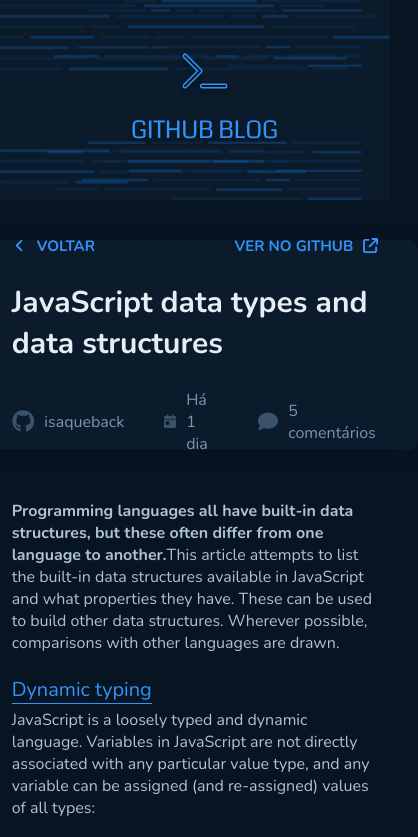
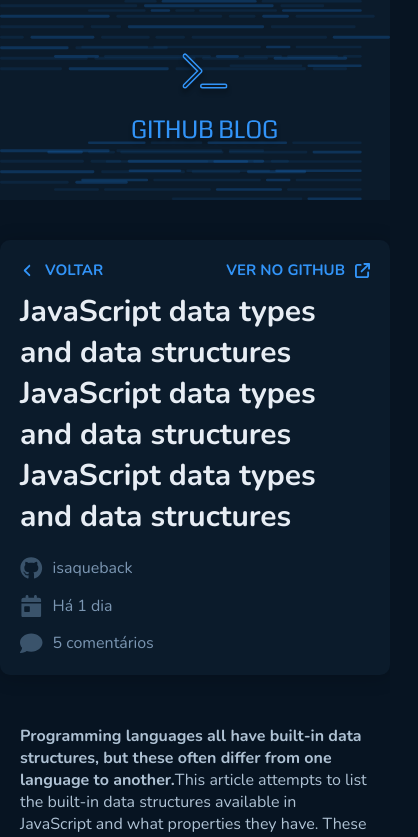
Before and after one commit to isaqueback/desafio-github-blog, a React (Vite) app: page /post/1 in a window 390 px wide. Shown: the top 837 px of the page, 418 px wide, since content can reach past the window. Built offline with nearby package versions, Linux system fonts and the light colour scheme.

Commit message:
completed post responsiveness

```diff
--- a/src/layouts/DefaultLayout/styles.ts
+++ b/src/layouts/DefaultLayout/styles.ts
@@ -6,7 +6,7 @@
   justify-content: center;
   height: 100%;
 
-  @media(max-width: 670px) {
+  @media(max-width: 1024px) {
     margin: 2rem 0 0;
     padding-bottom: 1rem;
   }
--- a/src/pages/Post/index.tsx
+++ b/src/pages/Post/index.tsx
@@ -31,7 +31,7 @@
           </a>
         </div>
 
-        <h1>JavaScript data types and data structures</h1>
+        <h1>JavaScript data types and data structures JavaScript data types and data structures JavaScript data types and data structures </h1>
 
         <div id="post-title-container-footer">
           <div>
--- a/src/pages/Post/styles.ts
+++ b/src/pages/Post/styles.ts
@@ -1,7 +1,8 @@
 import styled from 'styled-components'
 
 export const PostContainer = styled.div`
-  width: 54rem;
+  max-width: 54rem;
+  width: 100%;
 `
 
 export const PostTitleContainer = styled.div`
@@ -9,12 +10,12 @@
   background-color: ${(props) => props.theme['gray-800']};
   padding: 2rem;
   width: 100%;
-  height: 10.5rem;
+  height: auto;
   display: flex;
   flex-direction: column;
   justify-content: center;
   box-shadow: 0px 2px 20px 0px rgb(0, 0, 0, 0.2);
-  row-gap: 1.25rem;
+  row-gap: 0.5rem;
 
   #post-title-container-toolbar {
     display: flex;
@@ -59,6 +60,7 @@
   #post-title-container-footer {
     display: flex;
     gap: 2rem;
+    margin-top: 0.5rem;
 
     div {
       display: flex;
@@ -73,10 +75,23 @@
       }
     }
   }
+
+  @media (max-width: 1024px) {
+    padding: 1rem;
+    min-width: 100%;
+
+  }
+
+  @media (max-width: 670px) {
+    #post-title-container-footer {
+      flex-direction: column;
+      gap: 0.75rem;
+    }
+  }
 `
 
 export const PostDescriptionContainer = styled.div`
-  padding: 2.5rem 2rem;
+  padding: 2.5rem 2rem 10rem;
   color: ${(props) => props.theme['gray-300']};
 
   h2 {
@@ -87,4 +102,8 @@
     display: inline-block;
     margin-bottom: 0.25rem;
   }
+
+  @media (max-width: 1024px) {
+    padding: 2.5rem 1rem 10rem;
+  }
 `
```
